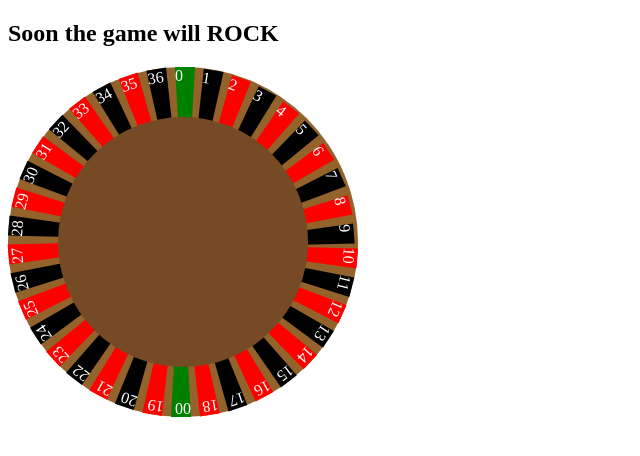
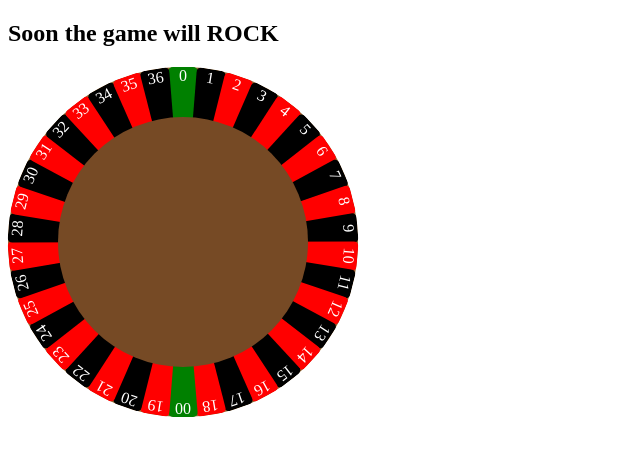
Before and after one commit to robertoalx/awesome-bet-game, a React (Create React App) app: page / in a window 1280 px wide. Shown: the top 456 px of the page, without its empty margins (0-640 px from the left). Built offline with nearby package versions, Linux system fonts and the light colour scheme.

Commit message:
Move each number to the center of his container and play with borders

```diff
--- a/src/component/slot/slot.style.js
+++ b/src/component/slot/slot.style.js
@@ -2,26 +2,29 @@ import styled from 'styled-components'
 
 export const StyleSlot = styled.div`
   height: 175px;
+  width: 30px;
   position: absolute;
-  // background-color: red;
   display: inline-block;
-  margin-left: 167px;
+  margin-left: 160px;
   transform-origin: 50% 100%;
   transform: rotate(${({ rotate }) => rotate}deg);
   color: white;
+  text-align: center;
+
 
   &::before{
     content: '';
     position: absolute;
     top: 0;
+    left: 0;
     border-top: 175px solid ${({ color }) => color};
-    border-left: 10px solid transparent;
-    border-right: 10px solid transparent;
+    border-left: 15px solid transparent;
+    border-right: 15px solid transparent;
+    border-radius: 5px;
   }
 
   &::after{
     content: ${({ number }) => `'${number}'`};
     position: relative;
-    text-align: center;
   }
 `
```
